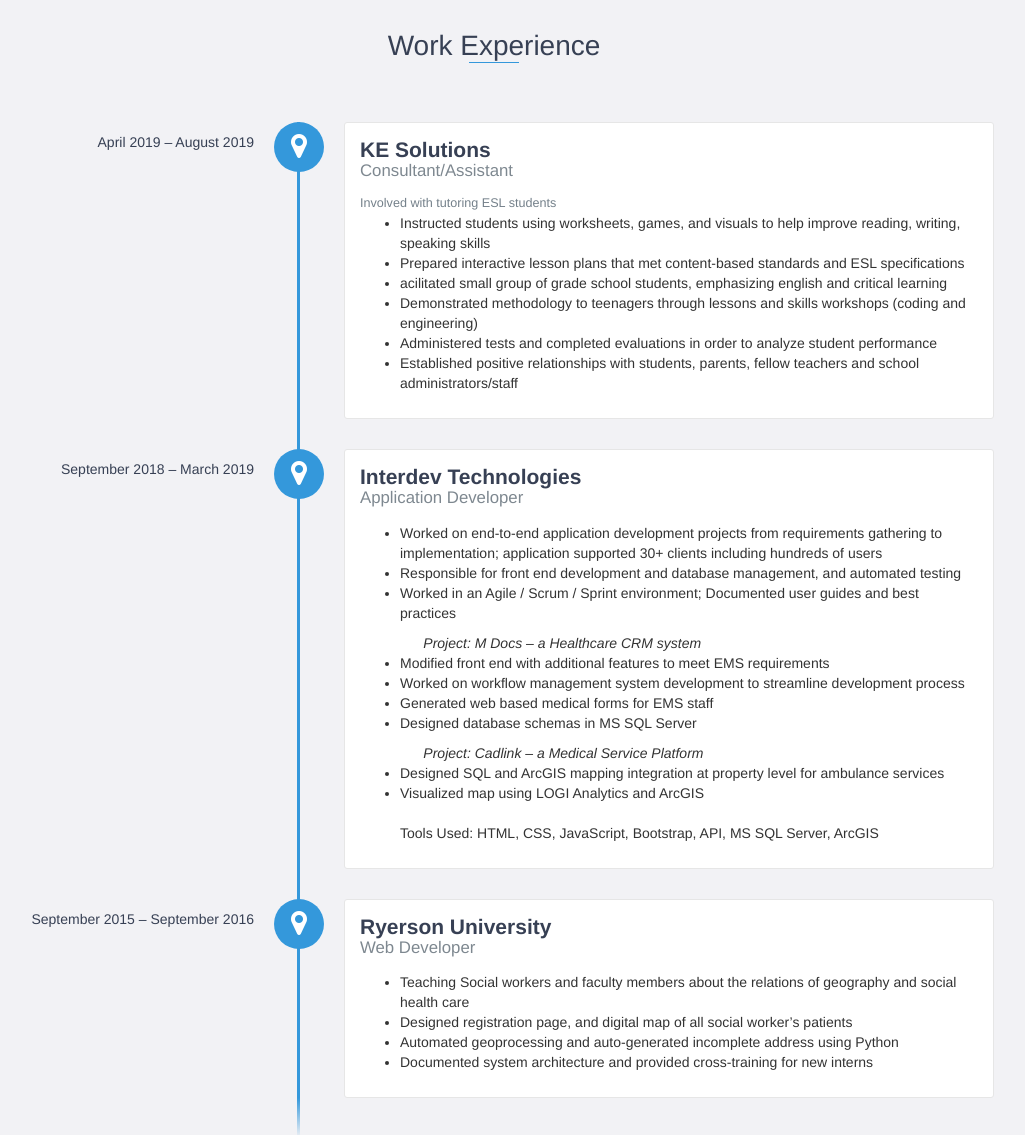
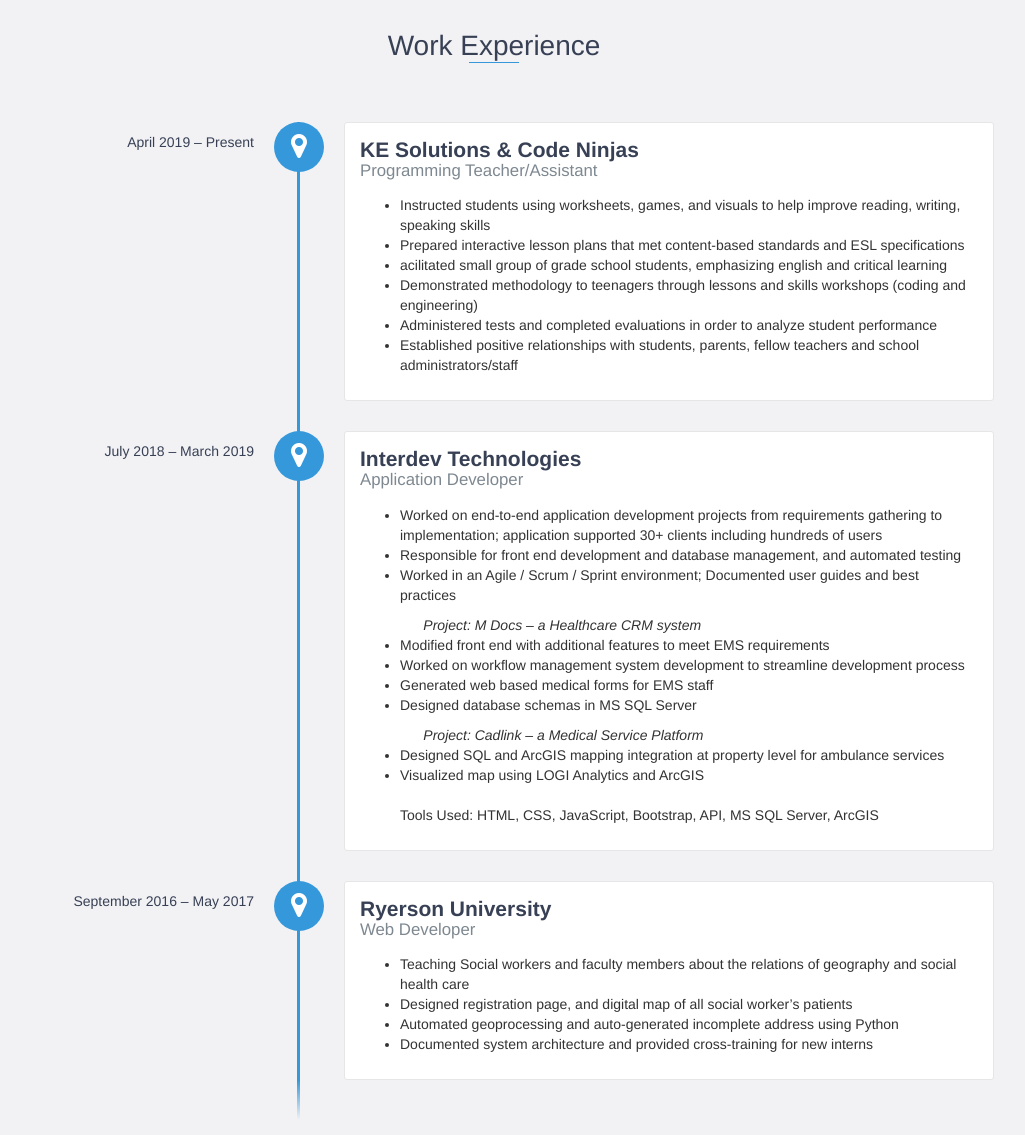
Before and after one commit to andrewip1027/myPorfolio_Netlify, a website: page index.html in a window 1280 px wide. Shown: the part 1220-2355 px from the top of the page, without its empty margins (146-1171 px from the left). Drawn offline with nearby package versions, Linux system fonts and the light colour scheme.

Commit message:
Updated Index
August changes, dates and current employments

```diff
--- a/index.html
+++ b/index.html
@@ -130,13 +130,9 @@
     <div id="experience" class="background-alt">
         <h2 class="heading">Work Experience</h2>
         <div id="experience-timeline">
-            <div data-date="April 2019 – August 2019">
-                <h3><b>KE Solutions</b></h3>
-                <h4>Consultant/Assistant </h4>
-                <p>
-                    Involved with tutoring ESL students
-
-
+            <div data-date="April 2019 – Present">
+                <h3><b>KE Solutions & Code Ninjas</b></h3>
+                <h4>Programming Teacher/Assistant</h4>
                     <ul>
                          <li>Instructed students using worksheets, games, and visuals to help improve reading, writing, speaking skills</li>
                         <li>Prepared interactive lesson plans that met content-based standards and ESL specifications</li>
@@ -145,10 +141,9 @@
                         <li>Administered tests and completed evaluations in order to analyze student performance</li>
                         <li>Established positive relationships with students, parents, fellow teachers and school administrators/staff</li>
                     </ul>
-                </p>
             </div>
 
-            <div data-date="September 2018 – March 2019">
+            <div data-date="July 2018 – March 2019">
                 <h3><b>Interdev Technologies</b></h3>
                 <h4>Application Developer</h4>
                 <p>
@@ -159,13 +154,12 @@
                     </ul>
 
                     <ul><i>&nbsp; &nbsp; &nbsp; Project: M Docs – a Healthcare CRM system</i>
-                        <li>   Modified front end with additional features to meet EMS requirements</li>
+                        <li> Modified front end with additional features to meet EMS requirements</li>
                         <li> Worked on workflow management system development to streamline development process</li>
                         <li> Generated web based medical forms for EMS staff</li>
                         <li> Designed database schemas in MS SQL Server</li>
                     </ul>
                 <ul>&nbsp; &nbsp; &nbsp; <i>Project: Cadlink – a Medical Service Platform</i>
-
                     <li>Designed SQL and ArcGIS mapping integration at property level for ambulance services</li>
                     <li> Visualized map using LOGI Analytics and ArcGIS</li>
                 <br>
@@ -175,7 +169,7 @@
             </div>
 
 
-            <div data-date="September 2015 – September 2016">
+            <div data-date="September 2016 – May 2017">
                 <h3><b>Ryerson University </b></h3>
                 <h4>Web Developer</h4>
                 <p>
```
